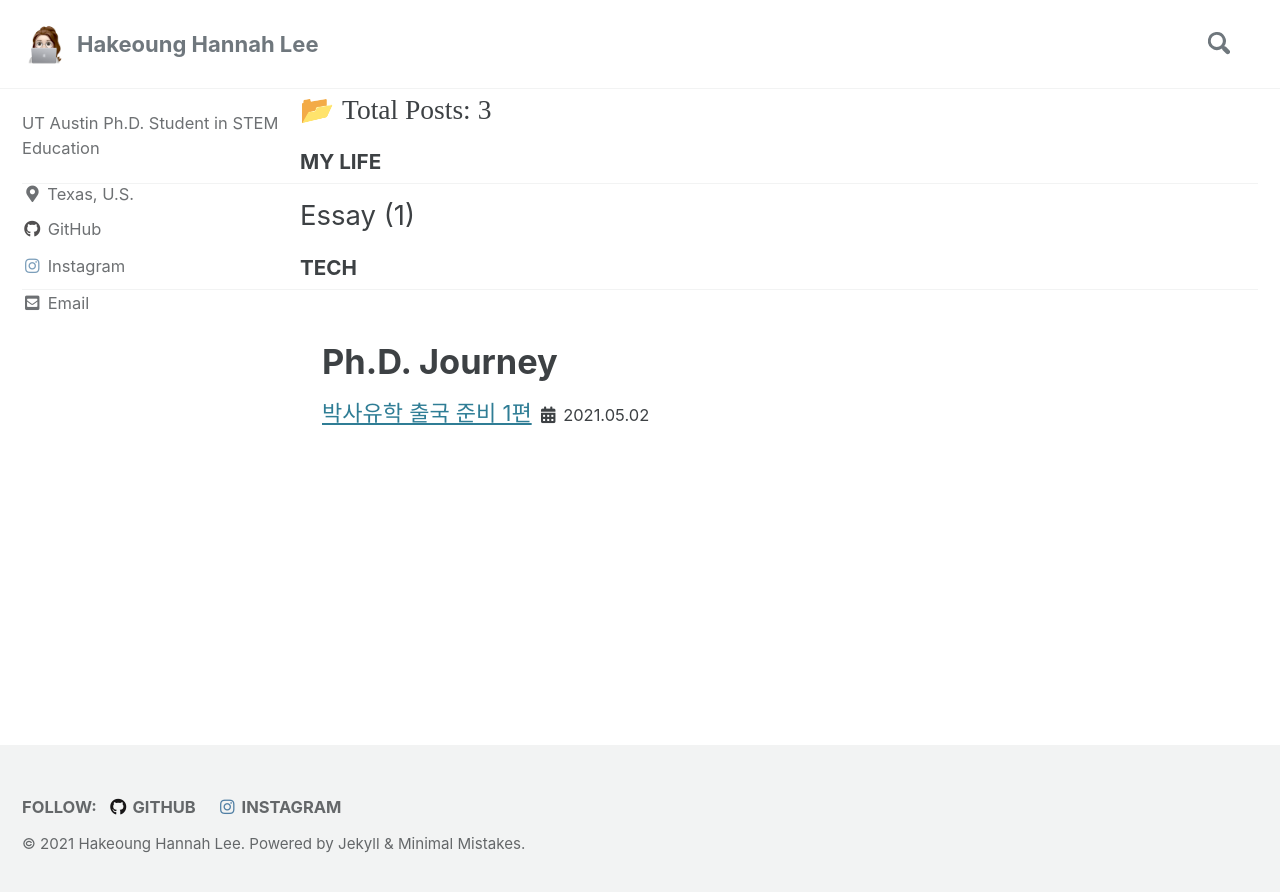
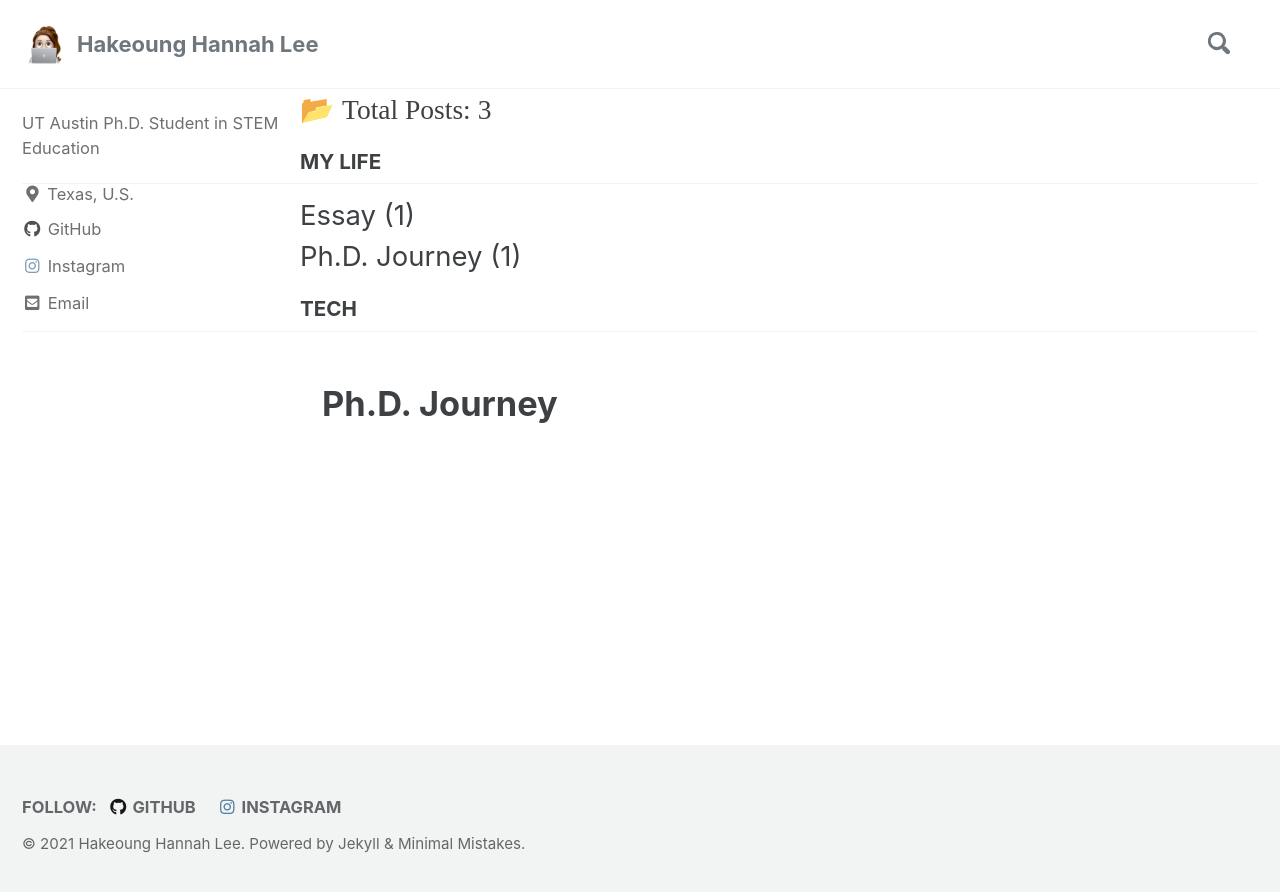
Before and after one commit to HakeoungLee/HakeoungLee.github.io, a Jekyll site: the page built from _pages/categories/category-phd.md, in a window 1280 px wide. Shown: the top 892 px of the page. Built offline with Jekyll 4.4.1, drawn with Linux system fonts in a browser that asks for light colours; cached includes are drawn as plain includes.

```diff
--- a/_posts/2021-05-02-departing1.md
+++ b/_posts/2021-05-02-departing1.md
@@ -5,7 +5,7 @@ toc: true
 toc_label: "Table of Contents"
 toc_icon: "paw"
 categories:
-  - phd
+  - Ph.D.
 
 
 title:  "박사유학 출국 준비 1편"
```
